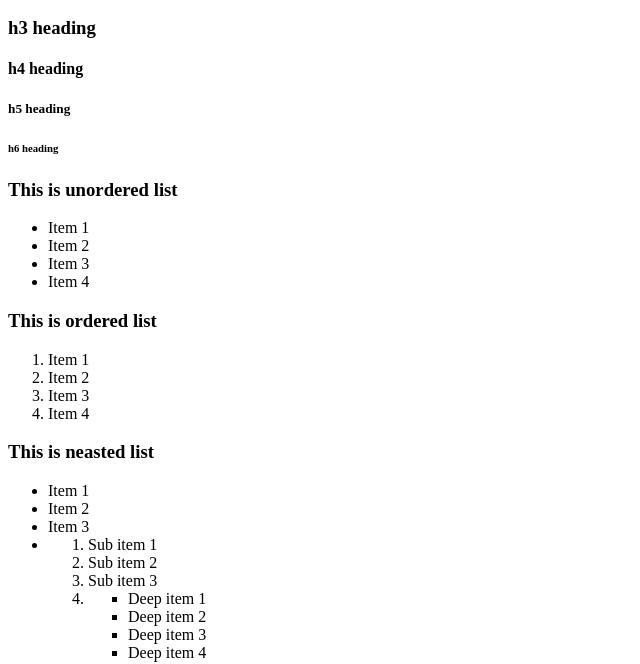
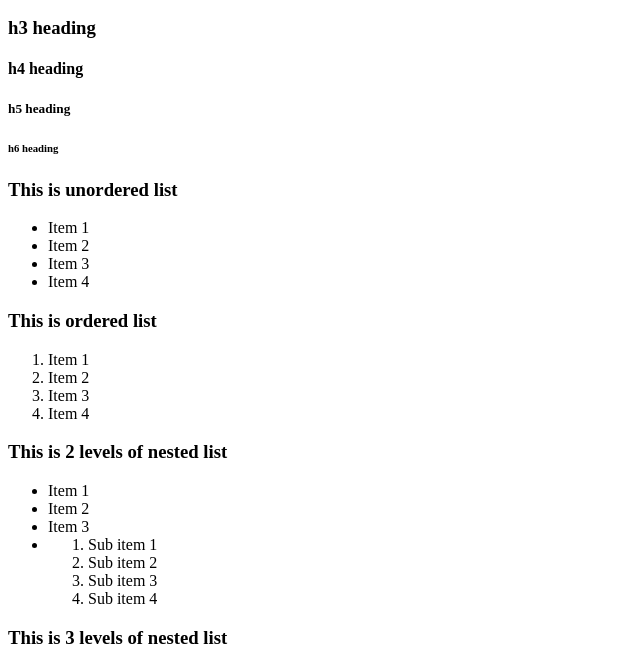
Before and after one commit to webdevplayground/HTML, a plain HTML site: page HTMLTags/index.html in a window 1280 px wide. Shown: the part 168-832 px from the top of the page, without its empty margins (0-640 px from the left). Drawn offline with Linux system fonts and the light colour scheme.

Commit message:
HTML tags update example code

```diff
--- a/HTMLTags/index.html
+++ b/HTMLTags/index.html
@@ -32,17 +32,35 @@
 		<li>Item 4</li>
 	</ol>
 
-	<h3>This is neasted list</h3>
+	<h3>This is 2 levels of nested list</h3>
+	<ul> <!-- first level -->
+		  <li>Item 1</li>
+		  <li>Item 2</li>
+		  <li>Item 3</li>
+		  <li> <!-- an ordered list inside fourth item  -->
+			   <ol> <!-- second level -->
+				    <li>Sub item 1</li>
+				    <li>Sub item 2</li>
+				    <li>Sub item 3</li>
+				    <li>Sub item 4</li>
+			   </ol>
+		  </li>
+	 </ul>
+
+	<h3>This is 3 levels of nested list</h3>
+	<!-- first level -->
 	<ul>
 		<li>Item 1</li>
 		<li>Item 2</li>
 		<li>Item 3</li>
 		<li>
+			<!-- second level -->
 			<ol>
 				<li>Sub item 1</li>
 				<li>Sub item 2</li>
 				<li>Sub item 3</li>
 				<li>
+					<!-- third level -->
 					<ul>
 						<li>Deep item 1</li>
 						<li>Deep item 2</li>
```
